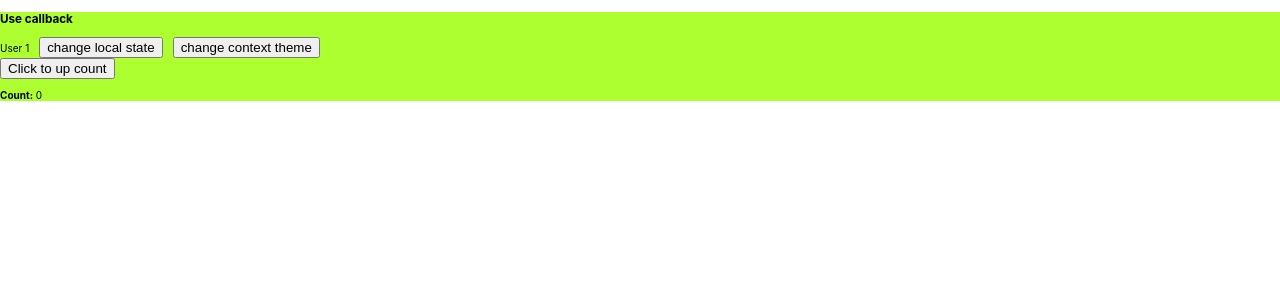
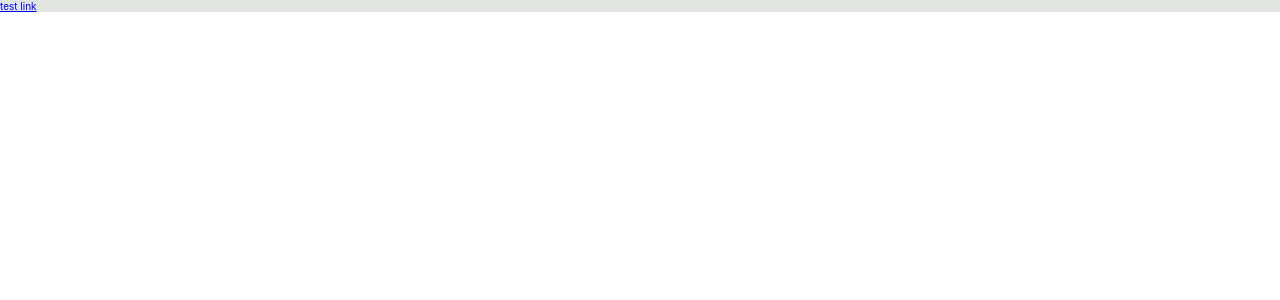
Before and after one commit to 7GBars/react-learning, a React (Create React App) app: page / in a window 1280 px wide. Shown: the top 300 px of the page. Built offline with nearby package versions, Linux system fonts and the light colour scheme.

Commit message:
-прокинуть react-узел через пропсы

```diff
--- a/src/App.tsx
+++ b/src/App.tsx
@@ -1,17 +1,13 @@
 import React from 'react';
+import {Page} from "./examples/passingComponentAsProps/PassComponentAsProps";
 import './App.scss';
-
-import { BrowserView, MobileView } from 'react-device-detect';
-import {MainPage} from "./pages/mainPage";
-import {ThemeContextProviderWrapper} from "./examples/contextWrapper/ThemeContextProviderWrapper";
-
 
 
 export function App() {
   console.log('render app')
   return (
     <div className="App">
-        <MainPage/>
+        <Page href={'https://ru.legacy.reactjs.org/docs/context.html#before-you-use-context'}/>
     </div>
   );
 }
--- /dev/null
+++ b/src/examples/passingComponentAsProps/PassComponentAsProps.tsx
@@ -0,0 +1,13 @@
+import React from 'react';
+import LinkT from "./childComponents/LinkT";
+import PageLayout from "./childComponents/PageLayout";
+
+export function Page(props: { href: string }) {
+  const linkRef = props.href;
+  const userLink = (
+    <LinkT href={linkRef}>
+          test link
+    </LinkT>
+  );
+  return <PageLayout userLink={userLink} />;
+}
--- /dev/null
+++ b/src/examples/passingComponentAsProps/childComponents/LinkT.tsx
@@ -0,0 +1,11 @@
+import React, {PropsWithChildren} from 'react';
+
+function LinkT(props: PropsWithChildren<{href: string}>) {
+  return (
+    <a href={props.href}>
+      {props.children}
+    </a>
+  );
+}
+
+export default LinkT;
--- /dev/null
+++ b/src/examples/passingComponentAsProps/childComponents/NavBar.tsx
@@ -0,0 +1,11 @@
+import React, {ReactNode} from 'react';
+
+function NavBar(props: { userLink: ReactNode }) {
+  return (
+    <div>
+      {props.userLink}
+    </div>
+  );
+}
+
+export default NavBar;
--- /dev/null
+++ b/src/examples/passingComponentAsProps/childComponents/PageLayout.tsx
@@ -0,0 +1,12 @@
+import React, {ReactNode} from 'react';
+import NavBar from "./NavBar";
+
+function PageLayout(props: {userLink: ReactNode}) {
+  return (
+    <div>
+      <NavBar userLink={props.userLink}/>
+    </div>
+  );
+}
+
+export default PageLayout;
```
